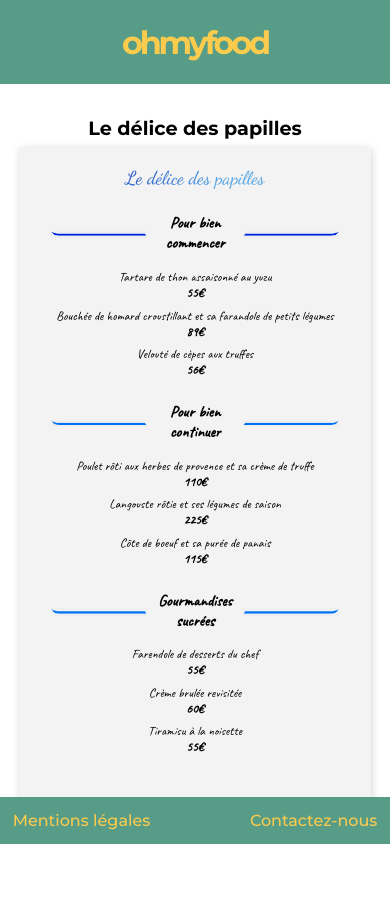
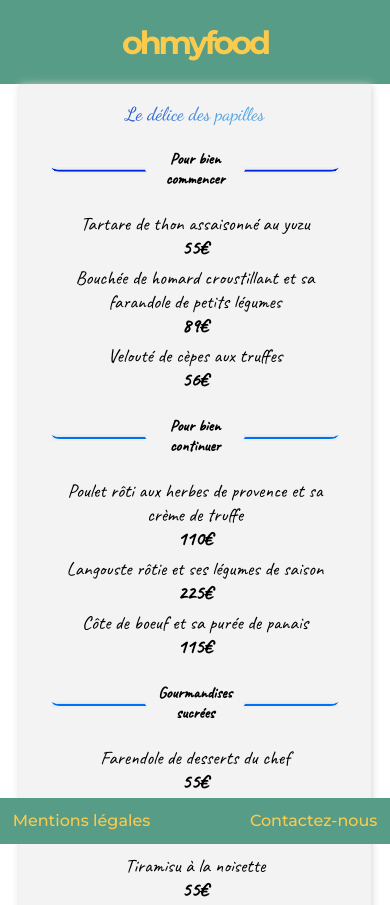
Before and after one commit to Timoth10/Ohmyfood, a plain HTML site: page delice.html in a window 390 px wide. Shown: the top 905 px of the page. Before the commit the page ends 882 px from the top, so only its background shows below. Drawn offline with Linux system fonts and the light colour scheme.

Commit message:
responsive design des menus secondaires

```diff
--- a/delice.html
+++ b/delice.html
@@ -21,11 +21,6 @@
     </header>
     <div class="center_page center_page--list">
         <!--Contient le contenu centrale de la page-->
-        <section>
-            <header id="menu_header">
-                <h2>Le délice des papilles</h2>
-            </header>
-        </section>
         <section class="list list-3">
             <header class="list__header list-3__header">
                 <br>
```
Also changed, not shown: chic.html (+1 -5 lines), css/prefixed/style.css (+10 -10 lines), note.html (+0 -5 lines), palette.html (+0 -5 lines).
